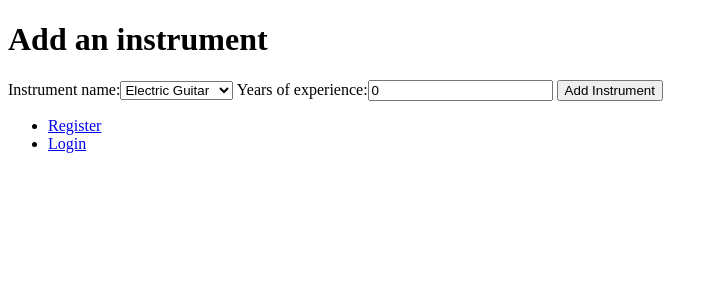
After one commit to WillLynch/PlentyOfRiffs, a Django app: page /matchmaker/add_instrument/ in a window 1280 px wide. The commit adds this page. Shown: the top 300 px of the page, without its empty margins (0-718 px from the left). Run offline with Django 3.2, Linux system fonts and the light colour scheme.

Commit message:
Created Add Instrument form

```diff
--- /dev/null
+++ b/matchmaker/forms.py
@@ -0,0 +1,12 @@
+from django import forms
+from matchmaker.models import Instrument, INSTRUMENT_CHOICES
+
+
+class AddInstrumentForm(forms.ModelForm):
+    instrument_name = forms.ChoiceField(choices=INSTRUMENT_CHOICES,)
+    years_of_experience = forms.IntegerField(initial=0, min_value=0)
+
+    class Meta:
+        # Provide an association between the ModelForm and a model
+        model = Instrument
+        fields = ('instrument_name', 'years_of_experience')
--- a/matchmaker/models.py
+++ b/matchmaker/models.py
@@ -1 +1,25 @@
 from django.db import models
+from django.contrib.auth.models import User
+
+INSTRUMENT_CHOICES = (
+    ("Electric Guitar", "Electric Guitar"),
+    ("Acoustic Guitar", "Acoustic Guitar"),
+    ("Accordion", "Accordion")
+)
+
+
+class UserProfile(models.Model):
+    """extends the built in User model"""
+    user = models.OneToOneField(User, primary_key=True)
+    birth_date = models.DateField()
+    gender = models.CharField(max_length=100)
+
+
+class Instrument(models.Model):
+    profile = models.ForeignKey(User)
+    years_of_experience = models.IntegerField()
+    instrument_name = models.CharField(max_length=50, choices=INSTRUMENT_CHOICES)
+
+
+class Ensemble(models.Model):
+    musicians = models.ManyToManyField(UserProfile)
--- a/matchmaker/urls.py
+++ b/matchmaker/urls.py
@@ -4,4 +4,6 @@ from django.conf.urls import patterns, url
 from matchmaker import views
 
 urlpatterns = patterns('',
-        url(r'^$', views.index, name='index'))
+        url(r'^$', views.index, name='index'),
+        url(r'^add_instrument/$', views.add_instrument, name='add_instrument')
+)
--- a/matchmaker/views.py
+++ b/matchmaker/views.py
@@ -1,7 +1,26 @@
 from django.shortcuts import render
 from django.http import HttpResponse
+from matchmaker.forms import AddInstrumentForm
+
 
 def index(request):
     context_dict = {'boldmessage': "I am bold font from the context"}
 
     return render(request, 'index.html', context_dict)
+
+
+def add_instrument(request):
+    if request.method == 'POST':
+        form = AddInstrumentForm(request.POST)
+        if form.is_valid():
+            # Save the new category to the database.
+            instrument_form = form.save(commit=False)
+            instrument_form.profile = request.user
+            instrument_form.save()
+
+            # The user will be shown the homepage.
+            return index(request)
+    else:
+        form = AddInstrumentForm()
+
+    return render(request, 'add_instrument.html', {'form': form})
--- /dev/null
+++ b/templates/add_instrument.html
@@ -0,0 +1,14 @@
+{% extends "base.html" %}
+
+{% block body_block %}
+
+    <h1>Add an instrument</h1>
+
+    <form id="add_instrument" method="post" action="/matchmaker/add_instrument/">
+        {% csrf_token %}
+        {{ form }}
+        <input type="submit" name="submit" value="Add Instrument" />
+    </form>
+
+
+{% endblock %}
--- a/templates/index.html
+++ b/templates/index.html
@@ -6,5 +6,6 @@
 
         <h1>Plenty Of Riffs Homepage</h1>
         hello world! <strong>{{ boldmessage }}</strong><br />
-        <img src="{% static "images/miles.jpg" %}" alt="Picture of Rango" height="60"/> <!-- New line -->
+        <img src="{% static "images/miles.jpg" %}" alt="Picture of Miles" height="60"/> <!-- New line -->
+        <a href="{% url 'add_instrument' %}">Add an instrument to your profile</a>
 {% endblock %}
```
Also changed, not shown: db.sqlite3, matchmaker/migrations/0001_initial.py (added), matchmaker/migrations/0002_auto_20151029_1724.py (added).
